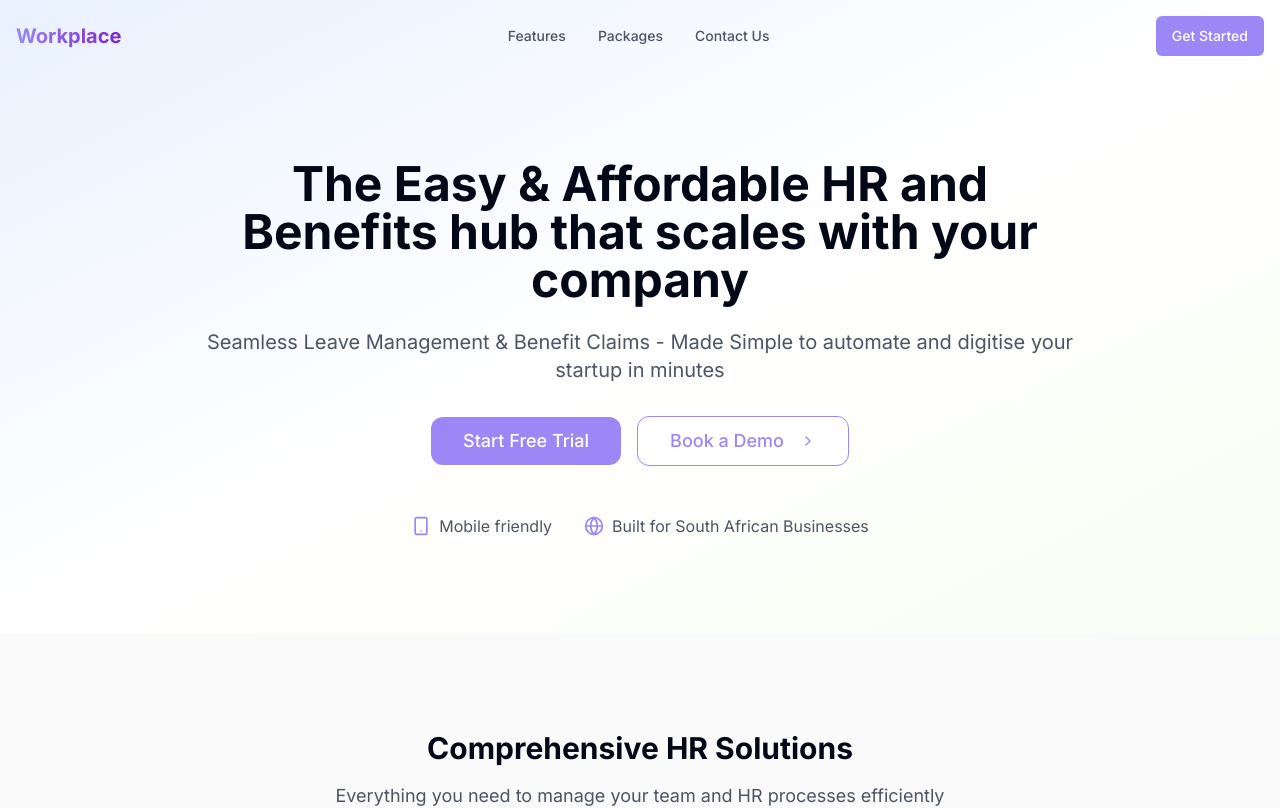
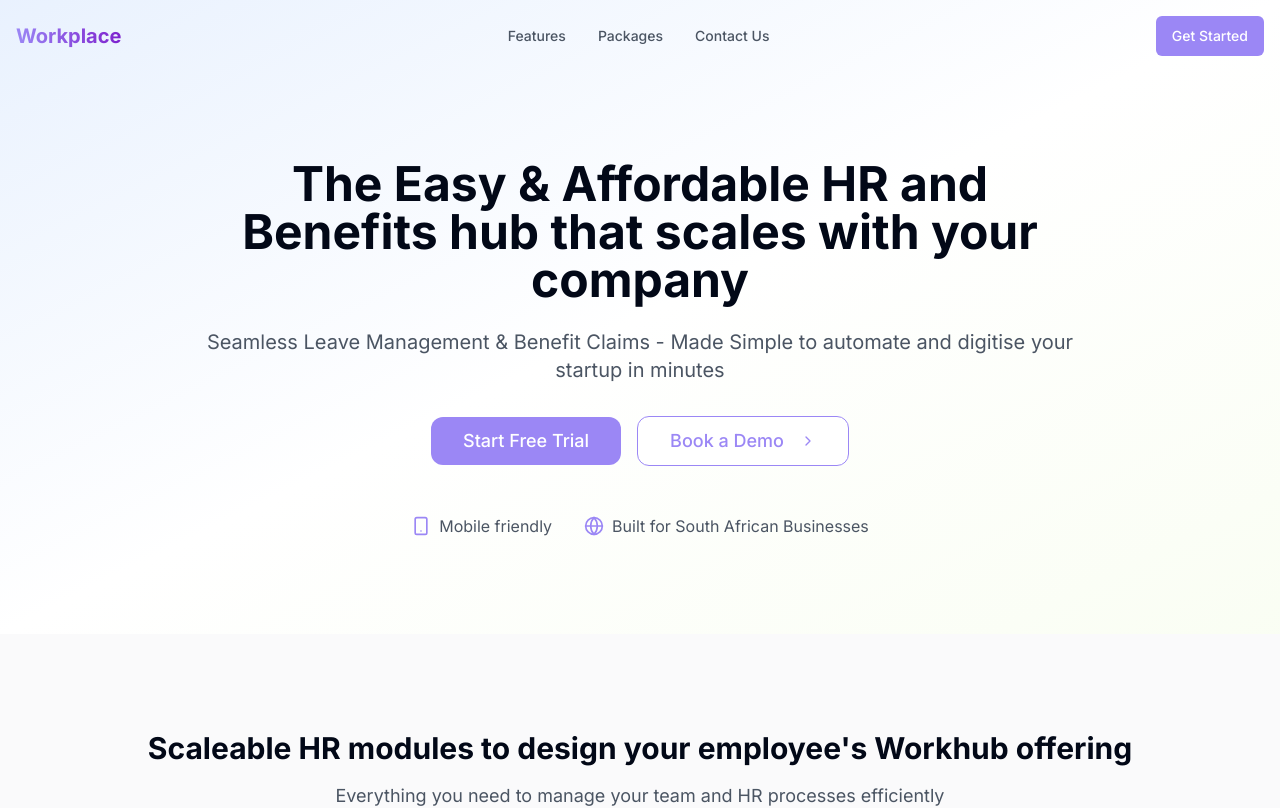
Before and after one commit to DennisCharlesWilliams/workplace-3f85ba4f, a React (Vite) app: page / in a window 1280 px wide. Shown: the top 808 px of the page. Built offline with nearby package versions, Linux system fonts and the light colour scheme.

Commit message:
Update header text
Update the header text in the Features section from "Comprehensive HR Solutions" to "Scaleable HR modules to design your employee's Workhub offering".

```diff
--- a/src/pages/Index.tsx
+++ b/src/pages/Index.tsx
@@ -100,7 +100,7 @@ const Index = () => {
       <section id="features" className={`py-16 md:py-24 bg-workplace-lightgray/50 px-4 ${isSectionVisible('features') ? 'section-fade' : 'opacity-0'}`}>
         <div className="container mx-auto">
           <div className="text-center mb-16">
-            <h2 className="text-3xl font-bold mb-4">Comprehensive HR Solutions</h2>
+            <h2 className="text-3xl font-bold mb-4">Scaleable HR modules to design your employee's Workhub offering</h2>
             <p className="text-lg text-gray-600 max-w-2xl mx-auto">
               Everything you need to manage your team and HR processes efficiently
             </p>
```
